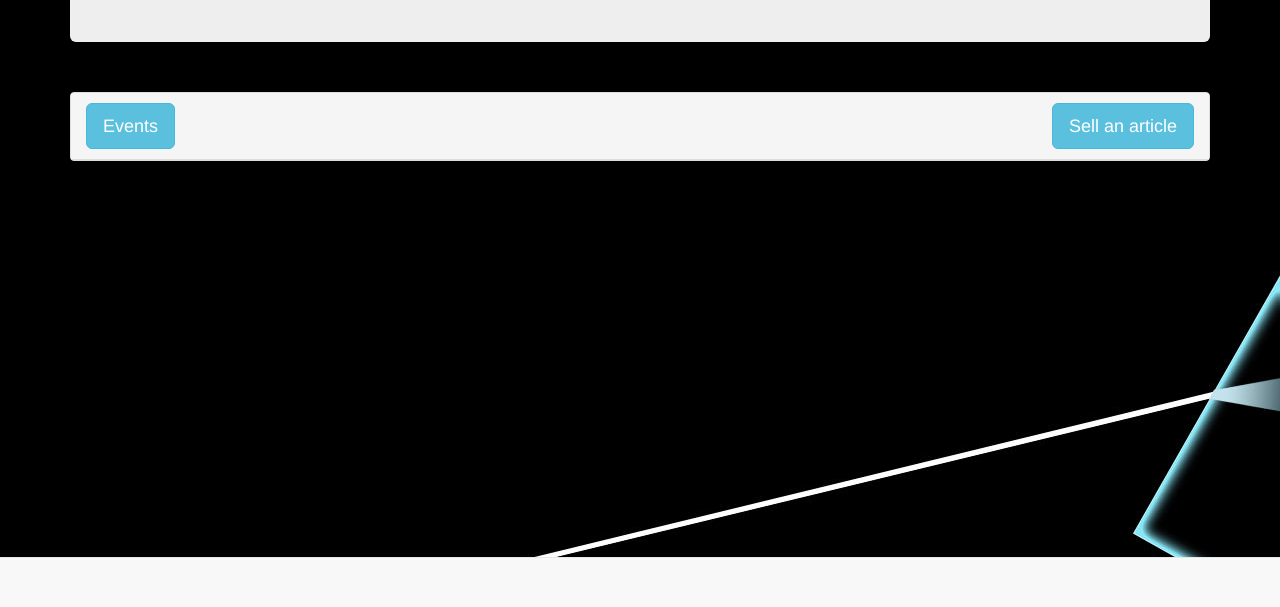
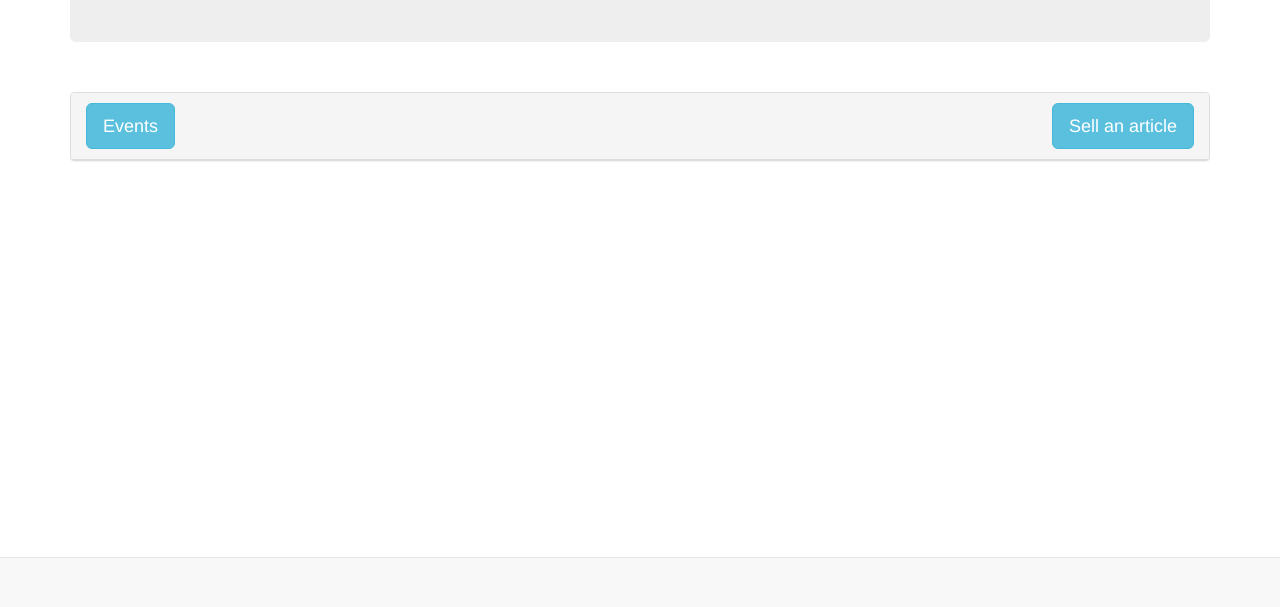
Before and after one commit to Vladarmaster/ethereum-web-store, a website: page docs/index.html in a window 1280 px wide. Shown: the part 193-800 px from the top of the page. Drawn offline with nearby package versions, Linux system fonts and the light colour scheme.

Commit message:
Update index.html

```diff
--- a/docs/index.html
+++ b/docs/index.html
@@ -4,7 +4,7 @@
 <html lang="en">
 
 <head>
-  <body background="c.jpg" width:100%">
+  <background="c.jpg" width:100%">
 
   <meta charset="utf-8">
   <meta http-equiv="X-UA-Compatible" content="IE=edge">
```
